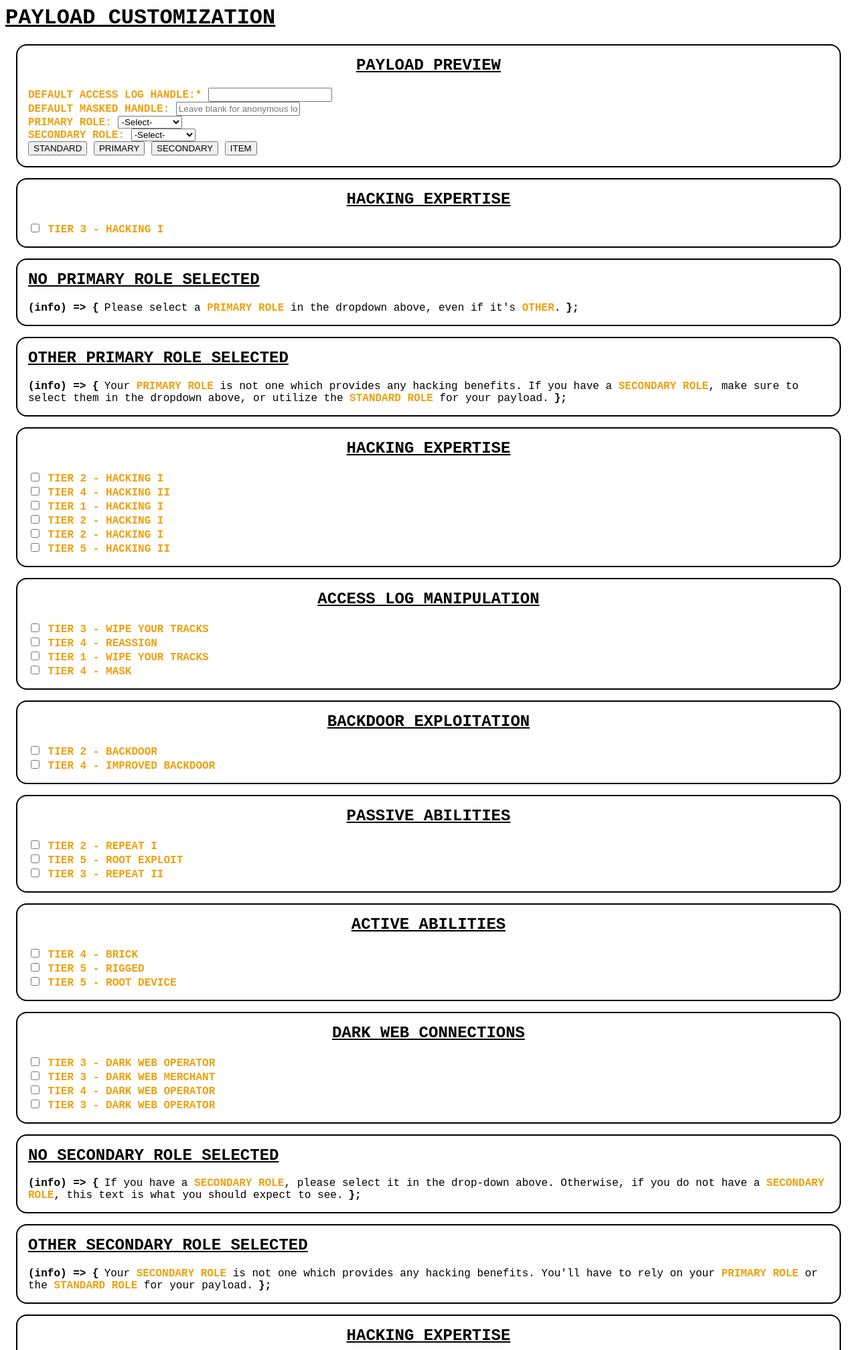
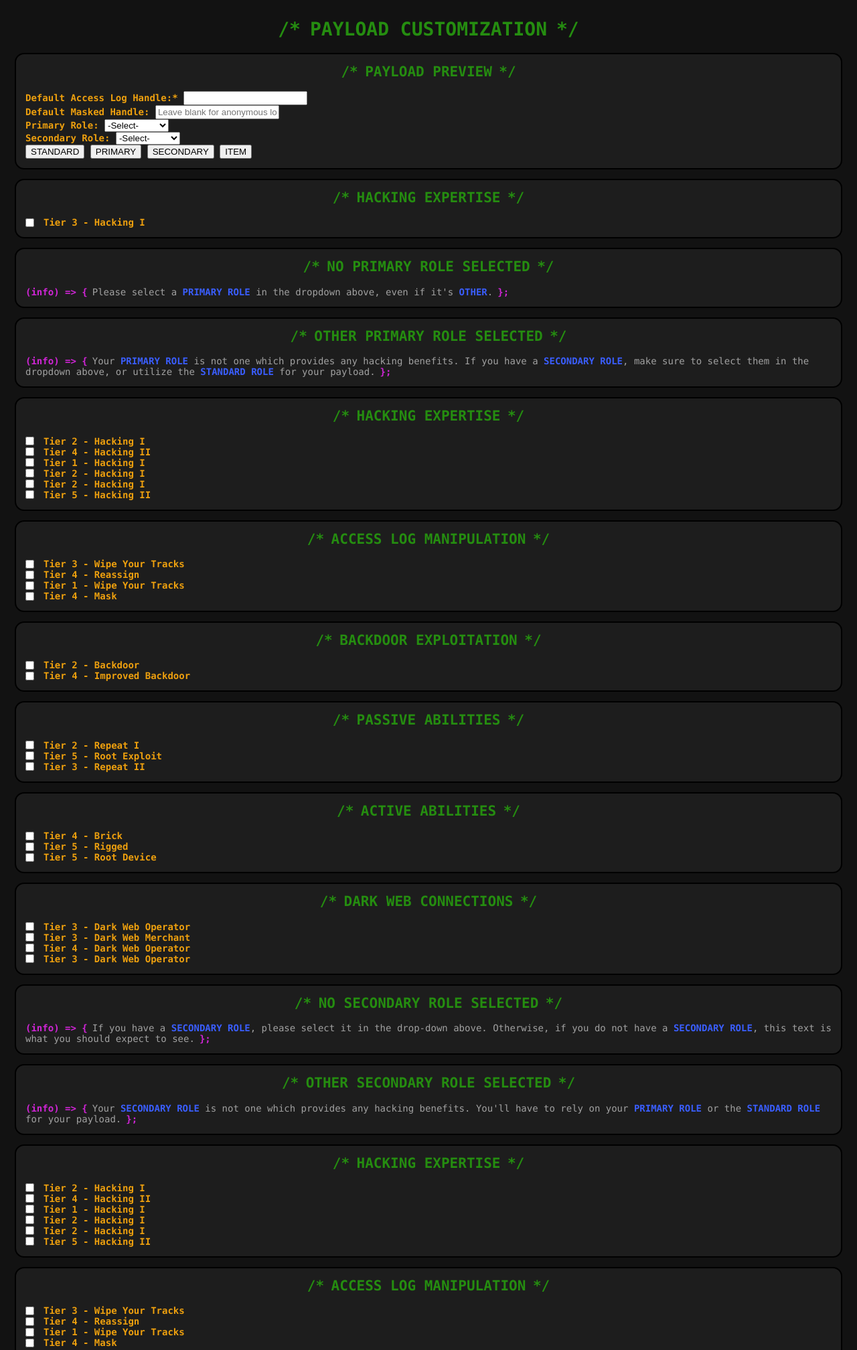
Before and after one commit to TheHexCode/CPU-Terminal, a PHP site: page /profile.html in a window 1280 px wide. Shown: the top 2016 px of the page at 67% size. Run offline with PHP 8.4, Linux system fonts and the light colour scheme.

Commit message:
style changes

```diff
--- a/Resources/Styles/styles.css
+++ b/Resources/Styles/styles.css
@@ -1,25 +1,46 @@
 html {
-    font-size: 1rem;
-    --borders: #130701;
+    font-size: 14px;
+    --black: #000;
+    --borders: var(--black);
     --accent: #eea00e;
-    --black: #000;
+    --const: rgb(58, 94, 255);
+    --let: var(--accent);
+    --comments: rgb(37, 141, 16);
+    --function: rgb(208, 37, 214);
+    --common-height: calc(100vh - 16px);
+    --font-color: #a1a1a1;
+    --section-bg: #1d1d1d;
+    --body-bg: #121212;
 }
 
 * {
     box-sizing: border-box;
 }
 
-body {
-    font-family: 'Courier New', Courier, monospace;
-    margin: 0;
-    padding: 8px;
-}
-
 h1,
 h2,
 h3 {
+    text-align: center;
+    color: var(--comments);
+}
+
+h2,
+h3 {
     margin-top: 0;
-    text-decoration: underline;
+}
+
+h1::before,
+h2::before,
+h3::before {
+    content: '/*';
+    padding: 0 0.5em 0 0;
+}
+
+h1::after,
+h2::after,
+h3::after {
+    content: '*/';
+    padding: 0 0 0 0.5em;
 }
 
 p {
@@ -29,16 +50,17 @@ p {
 p::before,
 p::after {
     font-weight: 900;
+    color: var(--function);
 }
 
 p::before {
-    content: '(info) =\> {';
-    padding: 0 0.5rem 0 0;
+    content: '(info) => {';
+    padding: 0 0.5em 0 0;
 }
 
 p::after {
     content: '};';
-    padding: 0 0 0 0.5rem;
+    padding: 0 0 0 0.5em;
 }
 
 menu,
@@ -46,17 +68,32 @@ ul {
     list-style-type: square;
 }
 
-em,
 label {
-    color: var(--accent);
+    display: inline-block;
+    font-weight: 900;
+    font-style: normal;
+    color: var(--let);
+}
+
+em {
+    color: var(--const);
     font-weight: 900;
     font-style: normal;
     font-variant: small-caps;
     text-transform: uppercase;
 }
 
+input[type="checkbox" i] {
+    margin: 0;
+}
+
 body {
-    max-height: calc(100vh - 16px);
+    font-family: 'Terminal', 'Monaco', 'Cascadia Code', monospace;
+    margin: 0;
+    padding: 8px;
+    height: var(--common-height);
+    background: var(--body-bg);
+    color: var(--font-color);
 }
 
 footer {
@@ -65,10 +102,24 @@ footer {
     padding: 1rem;
 }
 
-.contained {
+.countdown {
+    font-size: 1.75rem;
+    text-align: center;
+}
+
+.contained,
+.flex-contained {
+    margin: auto;
+}
+
+.flex-contained {
     display: flex;
     flex-flow: row nowrap;
-    gap: 1rem;
+    justify-content: stretch;
+}
+
+.flex-contained main {
+    width: 100%;
 }
 
 .options,
@@ -77,19 +128,28 @@ footer {
     padding: 1rem;
     margin: 1rem;
     border-radius: 1rem;
+    background: var(--section-bg);
 }
 
-.options h2,
-.preview h2 {
-    text-align: center;
+.options .select {
+    display: flex;
+    flex-flow: row wrap;
+    align-items: center;
+    gap: 1rem;
+}
+
+.access-log {
+    display: flex;
+    flex-flow: row wrap;
+    gap: 1rem;
+    justify-content: space-between;
 }
 
 .tags {
     display: inline-flex;
     flex-flow: column nowrap;
     width: clamp(3rem, 3.5rem, 4rem);
-    /* height: var(--common-height); */
-    height: calc(100vh - 16px);
+    height: auto;
     align-items: stretch;
     justify-content: space-between;
     padding: 0.5rem;
--- a/profile.html
+++ b/profile.html
@@ -11,6 +11,7 @@
 </head>
 	<body>
 		<main id="profile">
+			<div class="contained">
 				<h1>PAYLOAD CUSTOMIZATION</h1>
 				<section class="options">
 					<h2>PAYLOAD PREVIEW</h2>
@@ -55,7 +56,7 @@
 				</section>
 	<!-- STANDARD--><section class="options">
 						<h2>HACKING EXPERTISE</h2>
-					<div>
+						<div class="select">
 							<input type="checkbox" id="stnd_hack_check" form="statsForm" data-skill="hack" data-value="1">
 							<label for="stnd_hack_check">Tier 3 - Hacking I</label>
 						</div>
@@ -73,106 +74,106 @@
 						</section>
 						<section class="options">
 							<h2>HACKING EXPERTISE</h2>
-						<div>
+							<div class="select">
 								<input type="checkbox" id="p_bast_hack_check_1" form="statsForm" data-skill="hack" data-value="1">
 								<label for="p_bast_hack_check_1">Tier 2 - Hacking I</label>
 							</div>
-						<div>
+							<div class="select">
 								<input type="checkbox" id="p_bast_hack_check_2" form="statsForm" data-skill="hack" data-value="2">
 								<label for="p_bast_hack_check_2">Tier 4 - Hacking II</label>
 							</div>
-						<div>
+							<div class="select">
 								<input type="checkbox" id="p_diss_hack_check_1" form="statsForm" data-skill="hack" data-value="1">
 								<label for="p_diss_hack_check_1">Tier 1 - Hacking I</label>
 							</div>
-						<div>
+							<div class="select">
 								<input type="checkbox" id="p_diss_hack_check_2" form="statsForm" data-skill="hack" data-value="1">
 								<label for="p_diss_hack_check_2">Tier 2 - Hacking I</label>
 							</div>
-						<div>
+							<div class="select">
 								<input type="checkbox" id="p_slip_hack_check_1" form="statsForm" data-skill="hack" data-value="1">
 								<label for="p_slip_hack_check_1">Tier 2 - Hacking I</label>
 							</div>
-						<div>
+							<div class="select">
 								<input type="checkbox" id="p_slip_hack_check_2" form="statsForm" data-skill="hack" data-value="2">
 								<label for="p_slip_hack_check_2">Tier 5 - Hacking II</label>
 							</div>
 						</section>
 						<section class="options">
 							<h2>ACCESS LOG MANIPULATION</h2>
-						<div>
+							<div class="select">
 								<input type="checkbox" id="p_diss_wipe_check" form="statsForm" data-skill="wipe">
 								<label for="p_diss_wipe_check">Tier 3 - Wipe Your Tracks</label>
 							</div>
-						<div>
+							<div class="select">
 								<input type="checkbox" id="p_diss_reass_check" form="statsForm" data-skill="reass">
 								<label for="p_diss_reass_check">Tier 4 - Reassign</label>
 							</div>
-						<div>
+							<div class="select">
 								<input type="checkbox" id="p_slip_wipe_check" form="statsForm" data-skill="wipe">
 								<label for="p_slip_wipe_check">Tier 1 - Wipe Your Tracks</label>
 							</div>
-						<div>
+							<div class="select">
 								<input type="checkbox" id="p_slip_mask_check" form="statsForm" data-skill="mask">
 								<label for="p_slip_mask_check">Tier 4 - Mask</label>
 							</div>
 						</section>
 						<section class="options">
 							<h2>BACKDOOR EXPLOITATION</h2>
-						<div>
+							<div class="select">
 								<input type="checkbox" id="p_diss_bd_check" form="statsForm" data-skill="bd">
 								<label for="p_diss_bd_check">Tier 2 - Backdoor</label>
 							</div>
-						<div>
+							<div class="select">
 								<input type="checkbox" id="p_diss_ibd_check" form="statsForm" data-skill="ibd">
 								<label for="p_diss_ibd_check">Tier 4 - Improved Backdoor</label>
 							</div>
 						</section>
 						<section class="options">
 							<h2>PASSIVE ABILITIES</h2>
-						<div>
+							<div class="select">
 								<input type="checkbox" id="d_diss_repeat_check" form="statsForm" data-skill="repeat" data-value="1">
 								<label for="p_diss_repeat_check">Tier 2 - Repeat I</label>
 							</div>
-						<div>
+							<div class="select">
 								<input type="checkbox" id="p_diss_rex_check" form="statsForm" data-skill="rex">
 								<label for="p_diss_rex_check">Tier 5 - Root Exploit</label>
 							</div>
-						<div>
+							<div class="select">
 								<input type="checkbox" id="p_slip_repeat_check" form="statsForm" data-skill="repeat" data-value="2">
 								<label for="p_slip_repeat_check">Tier 3 - Repeat II</label>
 							</div>
 						</section>
 						<section class="options">
 							<h2>ACTIVE ABILITIES</h2>
-						<div>
+							<div class="select">
 								<input type="checkbox" id="p_diss_brick_check" form="statsForm" data-skill="brick">
 								<label for="p_diss_brick_check">Tier 4 - Brick</label>
 							</div>
-						<div>
+							<div class="select">
 								<input type="checkbox" id="p_diss_rigg_check" form="statsForm" data-skill="rigg">
 								<label for="p_diss_rigg_check">Tier 5 - Rigged</label>
 							</div>
-						<div>
+							<div class="select">
 								<input type="checkbox" id="p_slip_root_check" form="statsForm" data-skill="root">
 								<label for="p_slip_root_check">Tier 5 - Root Device</label>
 							</div>
 						</section>
 						<section class="options">
 							<h2>DARK WEB CONNECTIONS</h2>
-						<div>
+							<div class="select">
 								<input type="checkbox" id="p_bast_dwa_check" form="statsForm" data-skill="dwa">
 								<label for="p_bast_dwa_check">Tier 3 - Dark Web Operator</label>
 							</div>
-						<div>
+							<div class="select">
 								<input type="checkbox" id="p_mast_dwa_check" form="statsForm" data-skill="dwa">
 								<label for="p_mast_dwa_check">Tier 3 - Dark Web Merchant</label>
 							</div>
-						<div>
+							<div class="select">
 								<input type="checkbox" id="p_scnd_dwa_check" form="statsForm" data-skill="dwa">
 								<label for="p_scnd_dwa_check">Tier 4 - Dark Web Operator</label>
 							</div>
-						<div>
+							<div class="select">
 								<input type="checkbox" id="p_slip_dwa_check" form="statsForm" data-skill="dwa">
 								<label for="p_slip_dwa_check">Tier 3 - Dark Web Operator</label>
 							</div>
@@ -191,106 +192,106 @@
 						</section>
 						<section class="options">
 							<h2>HACKING EXPERTISE</h2>
-						<div>
+							<div class="select">
 								<input type="checkbox" id="s_bast_hack_check_1" form="statsForm" data-skill="hack" data-value="1">
 								<label for="s_bast_hack_check_1">Tier 2 - Hacking I</label>
 							</div>
-						<div>
+							<div class="select">
 								<input type="checkbox" id="s_bast_hack_check_2" form="statsForm" data-skill="hack" data-value="2">
 								<label for="s_bast_hack_check_2">Tier 4 - Hacking II</label>
 							</div>
-						<div>
+							<div class="select">
 								<input type="checkbox" id="s_diss_hack_check_1" form="statsForm" data-skill="hack" data-value="1">
 								<label for="s_diss_hack_check_1">Tier 1 - Hacking I</label>
 							</div>
-						<div>
+							<div class="select">
 								<input type="checkbox" id="s_diss_hack_check_2" form="statsForm" data-skill="hack" data-value="1">
 								<label for="s_diss_hack_check_2">Tier 2 - Hacking I</label>
 							</div>
-						<div>
+							<div class="select">
 								<input type="checkbox" id="s_slip_hack_check_1" form="statsForm" data-skill="hack" data-value="1">
 								<label for="s_slip_hack_check_1">Tier 2 - Hacking I</label>
 							</div>
-						<div>
+							<div class="select">
 								<input type="checkbox" id="s_slip_hack_check_2" form="statsForm" data-skill="hack" data-value="2">
 								<label for="s_slip_hack_check_2">Tier 5 - Hacking II</label>
 							</div>
 						</section>
 						<section class="options">
 							<h2>ACCESS LOG MANIPULATION</h2>
-						<div>
+							<div class="select">
 								<input type="checkbox" id="s_diss_wipe_check" form="statsForm" data-skill="wipe">
 								<label for="s_diss_wipe_check">Tier 3 - Wipe Your Tracks</label>
 							</div>
-						<div>
+							<div class="select">
 								<input type="checkbox" id="s_diss_reass_check" form="statsForm" data-skill="reass">
 								<label for="s_diss_reass_check">Tier 4 - Reassign</label>
 							</div>
-						<div>
+							<div class="select">
 								<input type="checkbox" id="s_slip_wipe_check" form="statsForm" data-skill="wipe">
 								<label for="s_slip_wipe_check">Tier 1 - Wipe Your Tracks</label>
 							</div>
-						<div>
+							<div class="select">
 								<input type="checkbox" id="s_slip_mask_check" form="statsForm" data-skill="mask">
 								<label for="s_slip_mask_check">Tier 4 - Mask</label>
 							</div>
 						</section>
 						<section class="options">
 							<h2>BACKDOOR EXPLOITATION</h2>
-						<div>
+							<div class="select">
 								<input type="checkbox" id="s_diss_bd_check" form="statsForm" data-skill="bd">
 								<label for="s_diss_bd_check">Tier 2 - Backdoor</label>
 							</div>
-						<div>
+							<div class="select">
 								<input type="checkbox" id="s_diss_ibd_check" form="statsForm" data-skill="ibd">
 								<label for="s_diss_ibd_check">Tier 4 - Improved Backdoor</label>
 							</div>
 						</section>
 						<section class="options">
 							<h2>PASSIVE ABILITIES</h2>
-						<div>
+							<div class="select">
 								<input type="checkbox" id="s_diss_repeat_check" form="statsForm" data-skill="repeat" data-value="1">
 								<label for="s_diss_repeat_check">Tier 2 - Repeat I</label>
 							</div>
-						<div>
+							<div class="select">
 								<input type="checkbox" id="s_diss_rex_check" form="statsForm" data-skill="rex">
 								<label for="s_diss_rex_check">Tier 5 - Root Exploit</label>
 							</div>
-						<div>
+							<div class="select">
 								<input type="checkbox" id="s_slip_repeat_check" form="statsForm" data-skill="repeat" data-value="2">
 								<label for="s_slip_repeat_check">Tier 3 - Repeat II</label>
 							</div>
 						</section>
 						<section class="options">
 							<h2>ACTIVE ABILITIES</h2>
-						<div>
+							<div class="select">
 								<input type="checkbox" id="s_diss_brick_check" form="statsForm" data-skill="brick">
 								<label for="s_diss_brick_check">Tier 4 - Brick</label>
 							</div>
-						<div>
+							<div class="select">
 								<input type="checkbox" id="s_diss_rigg_check" form="statsForm" data-skill="rigg">
 								<label for="s_diss_rigg_check">Tier 5 - Rigged</label>
 							</div>
-						<div>
+							<div class="select">
 								<input type="checkbox" id="s_slip_root_check" form="statsForm" data-skill="root">
 								<label for="s_slip_root_check">Tier 5 - Root Device</label>
 							</div>
 						</section>
 						<section class="options">
 							<h2>DARK WEB CONNECTIONS</h2>
-						<div>
+							<div class="select">
 								<input type="checkbox" id="s_bast_dwa_check" form="statsForm" data-skill="dwa">
 								<label for="s_bast_dwa_check">Tier 3 - Dark Web Operator</label>
 							</div>
-						<div>
+							<div class="select">
 								<input type="checkbox" id="s_mast_dwa_check" form="statsForm" data-skill="dwa">
 								<label for="s_mast_dwa_check">Tier 3 - Dark Web Merchant</label>
 							</div>
-						<div>
+							<div class="select">
 								<input type="checkbox" id="s_scnd_dwa_check" form="statsForm" data-skill="dwa">
 								<label for="s_scnd_dwa_check">Tier 4 - Dark Web Operator</label>
 							</div>
-						<div>
+							<div class="select">
 								<input type="checkbox" id="s_slip_dwa_check" form="statsForm" data-skill="dwa">
 								<label for="s_slip_dwa_check">Tier 3 - Dark Web Operator</label>
 							</div>
@@ -299,7 +300,7 @@
 	<!--  ITEMS  --><div>
 						<section class="options">
 							<h2>CYBERDECKS</h2>
-						<div>
+							<div class="select">
 								<input type="checkbox" id="item_deck_basic_check" form="statsForm">
 								<label for="item_deck_basic_check">Basic Cyberdeck</label>
 							</div>
@@ -315,6 +316,7 @@
 				<footer>
 					<span>CPU FOOTER</span>
 				</footer>
+			</div>
 		</main>
 	</body>
 </html>
```
Also changed, not shown: terminal.html (+14 -14 lines). Lines whose indentation alone changed are shown as unchanged.
